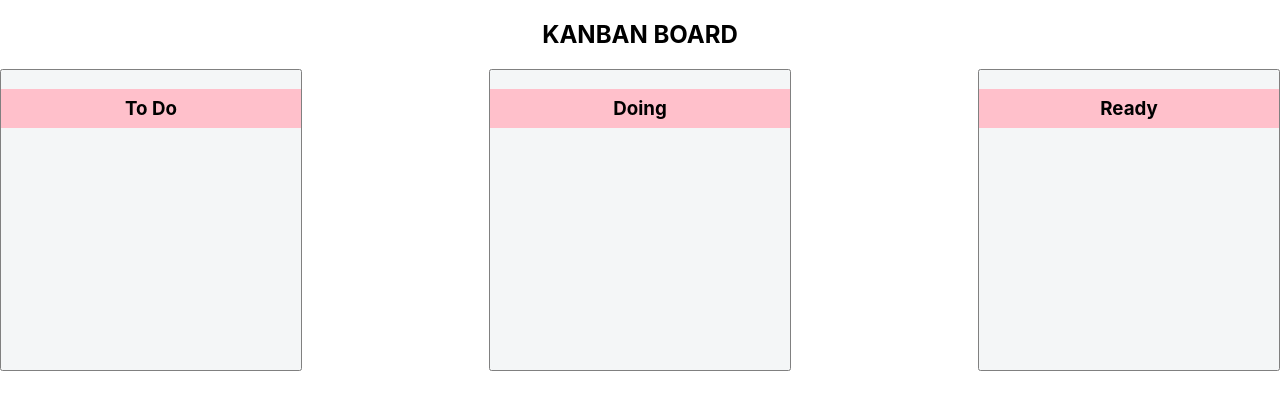
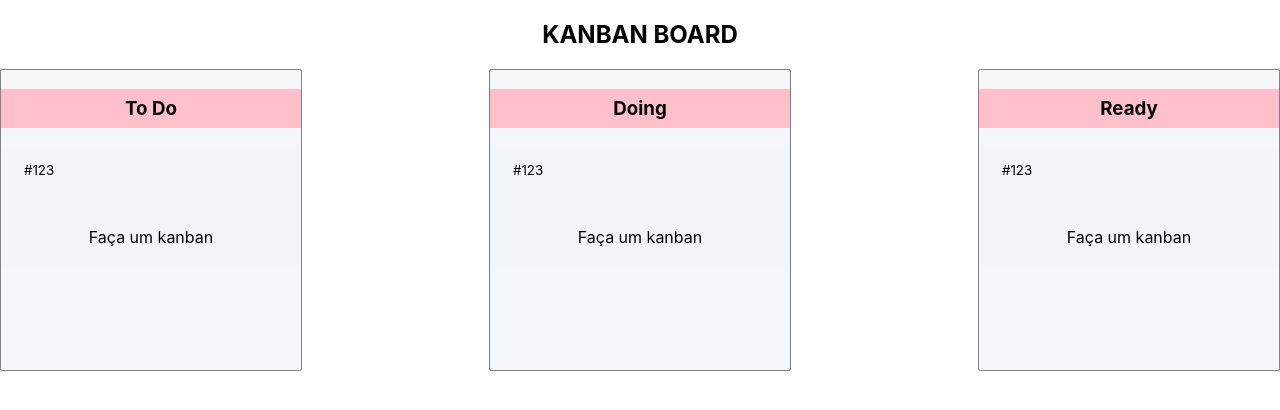
Before and after one commit to laraberns/kanban-react, a React (Create React App) app: page / in a window 1280 px wide. Shown: the top 410 px of the page. Built offline with nearby package versions, Linux system fonts and the light colour scheme; the HTML template or start-up script is replaced by a standard one.

Commit message:
🚧  construction: Criação do componente de Task

```diff
--- a/src/components/Column.jsx
+++ b/src/components/Column.jsx
@@ -1,5 +1,6 @@
 import { Droppable } from 'react-beautiful-dnd'
 import styled from 'styled-components'
+import Task from './Task'
 
 const Container = styled.div`
     background-color: #f4f6f7;
@@ -31,19 +32,21 @@ export default function Column({ title, tasks, id }) {
             <Title>
                 {title}
             </Title>
-            {/*Provided e Snapshot são utilizados para alterar o estado das tasks*/}
             <Droppable droppableId={id}>
-                {(provided, snapshot) => {
+                {/*Provided e Snapshot são utilizados para alterar o estado das tasks*/}
+                {(provided, snapshot) => (
                     <TaskList
                         ref={provided.innerRef}
                         {...provided.droppableProps}
-                        isDraggingOver={snapshot.isDraggingOver}>
-
-                        {/*Coloque aqui suas tasks!*/}
+                        isDraggingOver={snapshot.isDraggingOver}
+                    >
+                        {/* Coloque aqui suas tasks! */}
                         {provided.placeholder}
 
+                        <Task task={{ id: 123, title: "Faça um kanban" }} index='1' />
+
                     </TaskList>
-                }}
+                )}
             </Droppable>
         </Container>
     )
--- a/src/components/Task.jsx
+++ b/src/components/Task.jsx
@@ -0,0 +1,82 @@
+import { Draggable } from 'react-beautiful-dnd'
+import styled from 'styled-components'
+
+const Container = styled.div`
+    border-radius: 10px;
+    padding: 8px;
+    color: #000;
+    margin-bottom: 8px;
+    min-height: 90px;
+    margin-left: 10px;
+    margin-right: 10px;
+    background-color: ${(props) => bgcolorchange(props)};
+    cursor: pointer;
+    display: flex;
+    justify-content: space-between;
+    flex-direction: column;
+`
+
+const TextContent = styled.div`
+`
+
+// Controlar a cor do card ao mudar o estado
+function bgcolorchange(props) {
+    return props.isDragging
+        ? "lightgreen"
+        : props.isDraggable
+            ? props.isBacklog
+                ? "F2D7D5"
+                : "DCDCDC"
+            : props.isBacklog
+                ? "F2D7D5"
+                : "fffada";
+}
+
+export default function Task({ task, index }) {
+
+    return (
+        <Container>
+
+            <div style={{ display: "flex", justifyContent: 'start', padding: 2 }}>
+                <span>
+                    <small>
+                        #{task.id}
+                        {""}
+                    </small>
+                </span>
+            </div>
+
+            <div style={{ display: 'flex', justifyContent: 'center', padding: '2' }}>
+                <TextContent>{task.title}</TextContent>
+            </div>
+        </Container>
+    )
+
+    return (
+        <Draggable draggableId={`${task.id}`} key={task.id} index={index}>
+            {/*Provided e Snapshot são utilizados para alterar o estado das tasks*/}
+            {(provided, snapshot) => {
+                <Container
+                    {...provided.draggableProps}
+                    {...provided.dragHandleProps}
+                    ref={provided.innerRef}
+                    isDragging={snapshot.isDragging}>
+
+                    <div style={{ display: "flex", justifyContent: 'start', padding: 2 }}>
+                        <span>
+                            <small>
+                                #{task.id}
+                                {""}
+                            </small>
+                        </span>
+                    </div>
+
+                    <div style={{ display: 'flex', justifyContent: 'center', padding: '2' }}>
+                        <TextContent>{task.title}</TextContent>
+                    </div>
+                    {provided.placeholder}
+                </Container>
+            }}
+        </Draggable>
+    )
+}
```
Also changed, not shown: 1 other file (tests, documents, lock files or other folders).
